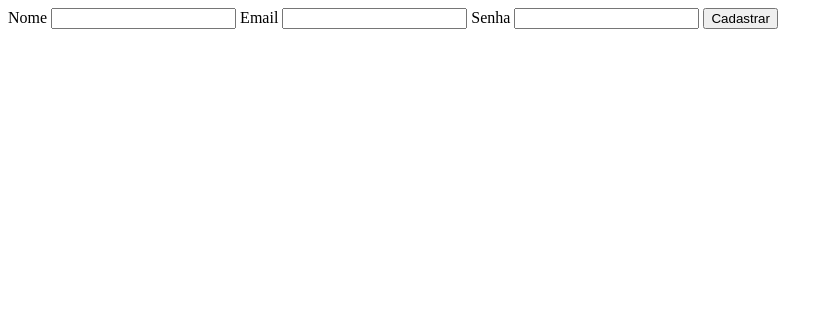
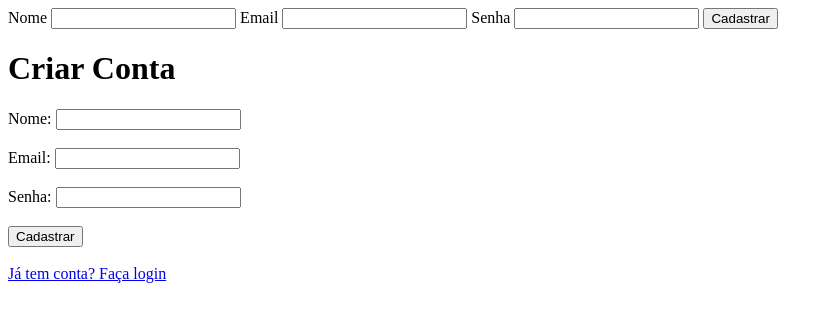
Before and after one commit to O-Guiih/Old-Tech-Store, a Flask app: template templates/cadastro.html in a window 1280 px wide. Shown: the top 322 px of the page, without its empty margins (0-833 px from the left). Run offline with Flask 3, Linux system fonts and the light colour scheme; the template is opened without the code that fills it, so the values that code supplies are empty.

Commit message:
Rota de Cadastro e Formulário de Cadastro

```diff
--- a/app.py
+++ b/app.py
@@ -1,5 +1,6 @@
 import mysql.connector
-from flask import Flask
+from flask import Flask, render_template
+from flask import request # importa request para pegar dados do formulário
 
 app = Flask(__name__)
 
@@ -15,3 +16,31 @@ def conectar_banco(): # Função para conectar ao MySQL
  database="ecommerce_db" # Nome do banco
  )
  return conn # Retorna a conexão
+
+#ROTA DE CADASTRO
+@app.route("/cadastro", methods= ["GET", "POST"])
+def cadastro():
+   if request.method == "POST": #verifica se o formulário foi enviado
+      #Pega os dados do formulário
+      nome = request.form["nome"] #Pega o valor digitado no campo nome
+      email = request.form["email"] #Pega o valor digitado no campo de email
+      senha = request.form["senha"] #Pega o valor digitado no campo de senha
+
+      #Conecta do banco MySQL
+      conn = conectar_banco()
+      cursor = conn.cursor()
+
+      #Insere um novo usuário
+      cursor.execute(
+       "INSERT INTO usuarios (nome, email, senha) VALUES (%s, %s, %s)", # %s -> placeholder do MySQL (diferente do ? do SQLite) e INSERT INTO -> Salva o novo usuário no banco
+      (nome, email, senha)
+      )
+
+      #Salva e fecha
+      conn.commit()
+      conn.close()
+
+      return "Cadastro realizado com sucesso!"
+
+#Se for GET, mostra o formulário
+   return render_template("cadastro.html")
--- a/templates/cadastro.html
+++ b/templates/cadastro.html
@@ -1,5 +1,5 @@
+<!DOCTYPE html>
 <html>
-
 <!-- Este formulário que envia os dados para o servidor -->
 
 <form method="POST">
@@ -16,4 +16,32 @@
         Cadastrar
     </button>
 </form>
+
+<!-- Página HTML de Cadastro - Código Completo -->
+<head>
+    <title>Cadastro</title>
+</head>
+<body>
+    <h1>Criar Conta</h1>
+
+    <!-- Formulário de Cadastro -->
+    <form method="POST">
+        <label>Nome:</label> <!-- label -> Etiqueta/Caixinha de texto-->
+        <input type="text" name="nome" required> <!-- Campo obrigatório-->
+        <br><br> <!--Break/quebra de linha -->
+
+        <label>Email:</label>
+        <input type="email" name="email" required> <!-- Valida email-->
+        <br><br>
+
+        <label>Senha:</label>
+        <input type="password" name="senha" required> <!-- Oculta senha -->
+        <br><br>
+
+        <button type="submit">Cadastrar</button> <!-- Envia formulário -->
+    </form>
+
+    <br>
+    <a href="/login">Já tem conta? Faça login</a> <!-- Link para login -->
+</body>
 </html>
```
